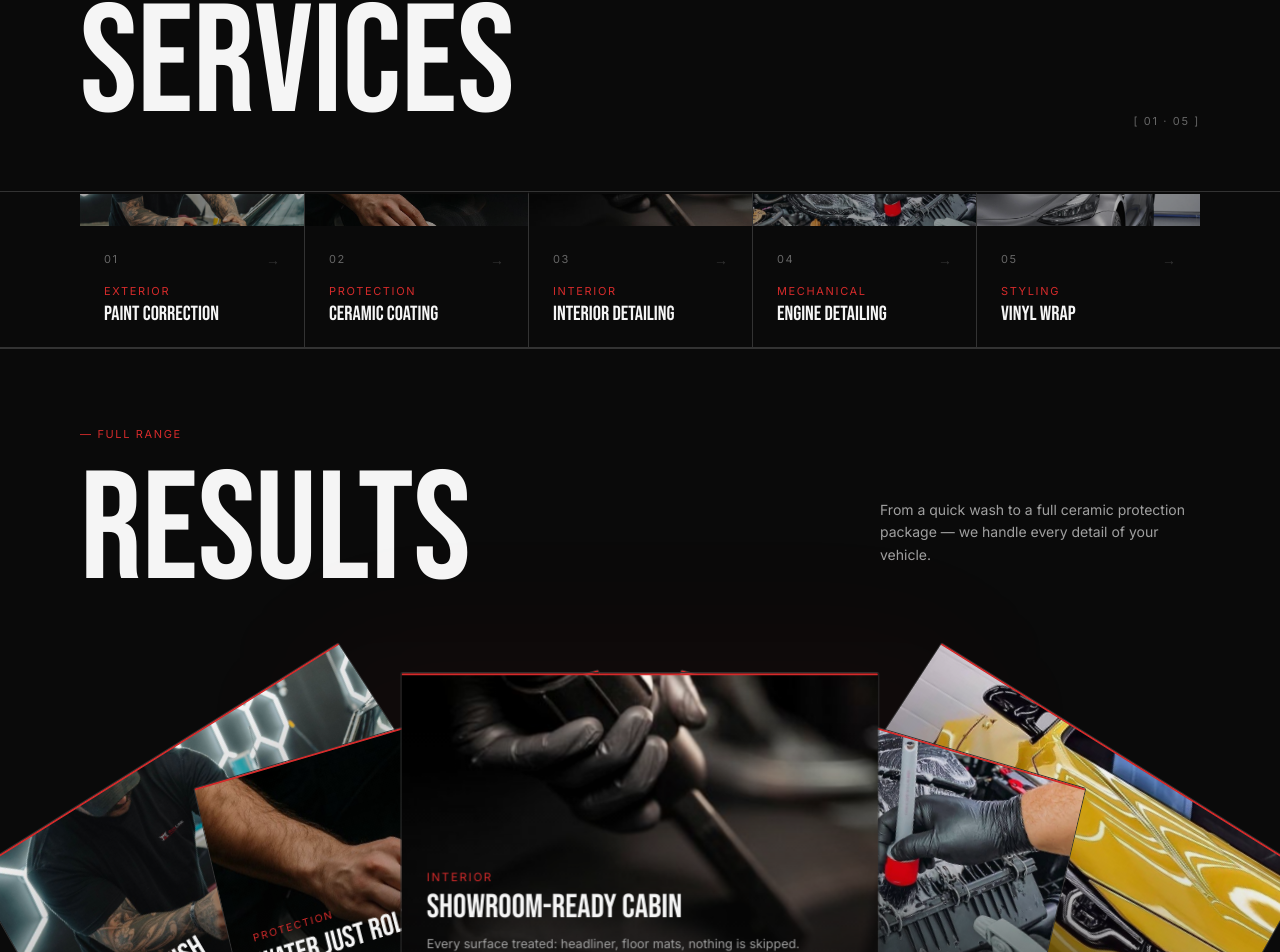
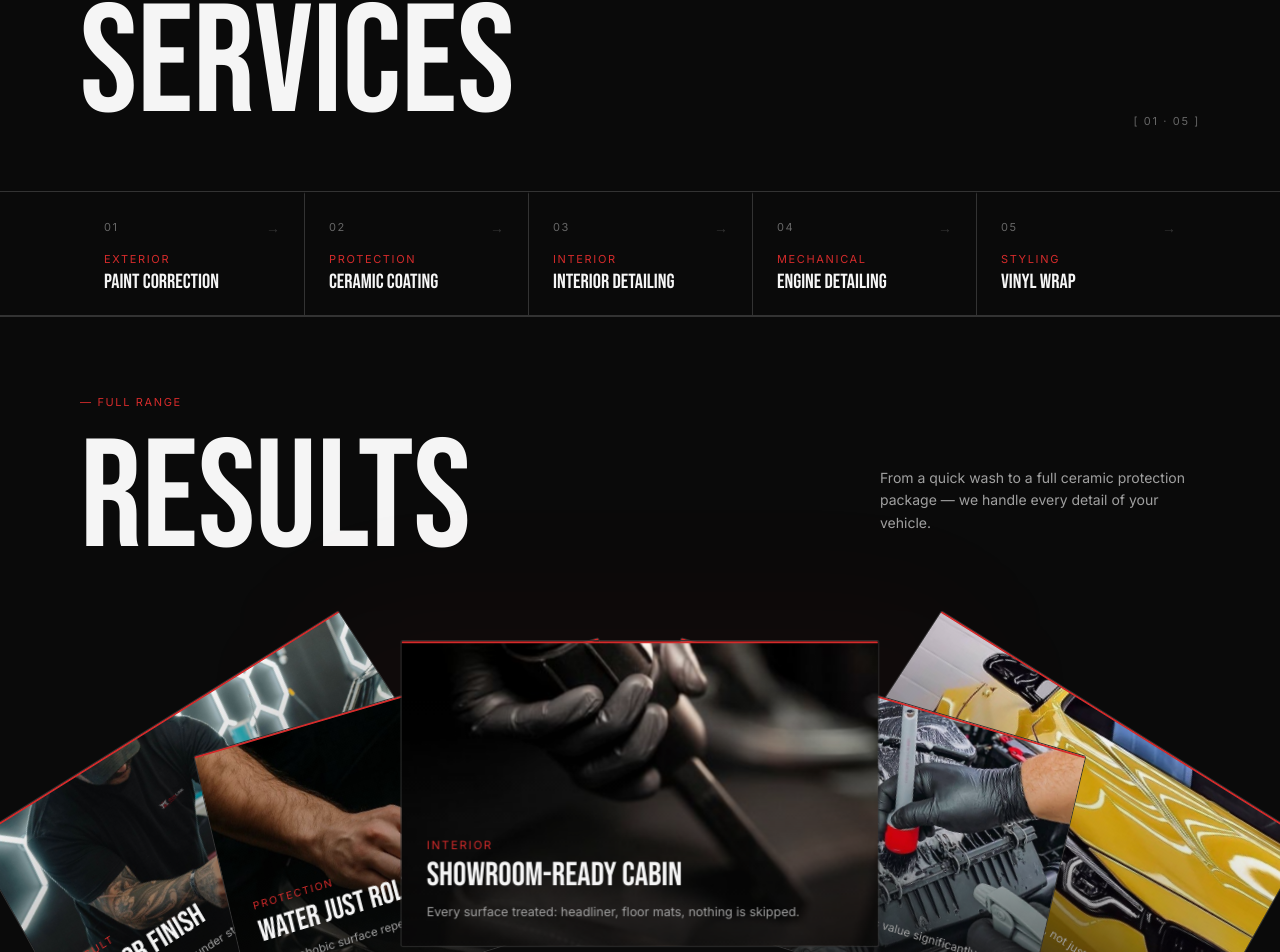
Before and after one commit to ssandaux/crt-detailing, a Next.js app: page / in a window 1280 px wide. Shown: the part 919-1871 px from the top of the page. Built offline with nearby package versions, Linux system fonts and the light colour scheme.

Commit message:
services: remove images from cards

```diff
--- a/src/components/Services.tsx
+++ b/src/components/Services.tsx
@@ -2,14 +2,13 @@
 
 import { useRef } from "react";
 import { motion, useInView } from "framer-motion";
-import Image from "next/image";
 
 const services = [
-  { id: 1, number: "01", title: "PAINT CORRECTION", subtitle: "Exterior", href: "#contact", image: "/images/new/4.jpg" },
-  { id: 2, number: "02", title: "CERAMIC COATING", subtitle: "Protection", href: "#contact", image: "/images/new/5.jpg" },
-  { id: 3, number: "03", title: "INTERIOR DETAILING", subtitle: "Interior", href: "#contact", image: "/images/new/6.jpg" },
-  { id: 4, number: "04", title: "ENGINE DETAILING", subtitle: "Mechanical", href: "#contact", image: "/images/new/7.jpg" },
-  { id: 5, number: "05", title: "VINYL WRAP", subtitle: "Styling", href: "#contact", image: "/images/new/9.jpg" },
+  { id: 1, number: "01", title: "PAINT CORRECTION", subtitle: "Exterior", href: "#contact" },
+  { id: 2, number: "02", title: "CERAMIC COATING", subtitle: "Protection", href: "#contact" },
+  { id: 3, number: "03", title: "INTERIOR DETAILING", subtitle: "Interior", href: "#contact" },
+  { id: 4, number: "04", title: "ENGINE DETAILING", subtitle: "Mechanical", href: "#contact" },
+  { id: 5, number: "05", title: "VINYL WRAP", subtitle: "Styling", href: "#contact" },
 ];
 
 export default function Services() {
@@ -58,18 +57,6 @@ export default function Services() {
                   ${i < 2 ? "border-b border-brand-gray-700 md:border-b-0" : ""}
                 `}
               >
-                {/* Image */}
-                <div className="relative h-7 md:h-8 overflow-hidden">
-                  <Image
-                    src={s.image}
-                    fill
-                    sizes="(max-width: 768px) 50vw, 20vw"
-                    alt={s.title}
-                    className="object-cover group-hover:scale-105 transition-transform duration-700"
-                  />
-                  <div className="absolute inset-0 bg-brand-black/30 group-hover:bg-brand-black/10 transition-colors duration-500" />
-                </div>
-
                 {/* Content */}
                 <div className="flex flex-col justify-between flex-1 p-5 md:p-6">
                   <div className="flex justify-between items-center mb-4">
```
